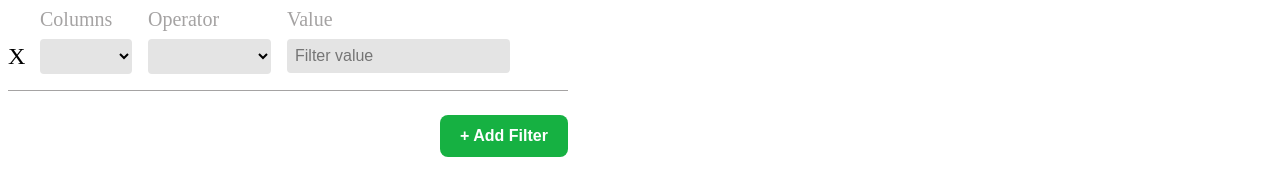
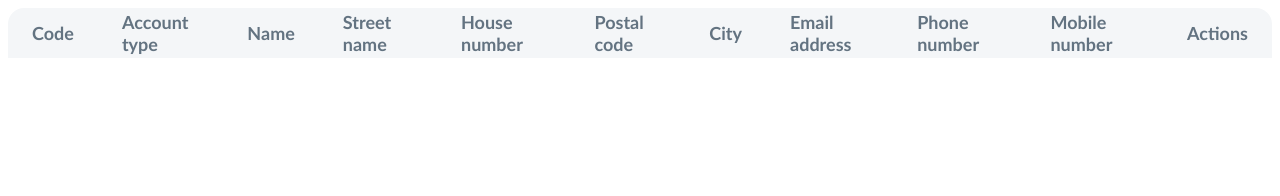
Before and after one commit to iSchoolProjects/mui-premium-table, a website built with Vite: page index.html in a window 1280 px wide. Built offline with nearby package versions, Linux system fonts and the light colour scheme.

Commit message:
fix headre implementation

```diff
--- a/script/components/header.js
+++ b/script/components/header.js
@@ -1,5 +1,25 @@
 import * as styles from '../../styles/header.module.css';
+import createNode from '../utils/createNode';
 
-export default function Header() {
-  return `<h1 class="${styles.header}">Header</h1>`;
+export default function Header(headerParent, keys, current, setCurrent) {
+  const container = createNode(headerParent, {
+    tag: 'div',
+    classes: [styles.header],
+  });
+
+  for (const key of keys) {
+    console.log(current);
+    createNode(container, {
+      tag: 'div',
+      classes: [styles.item],
+      text: key,
+      dataset: current.key === key ? current : null,
+    }).addEventListener('click', function () {
+      setCurrent((prev) => (prev.key === key ? {...prev, sort: (prev.sort + 1) % 3} : {key, sort: 1}));
+    });
+  }
 }
+
+// prvi klik sort na gore
+// drugi klik sort na dole
+// treci klik ugasi sort
--- a/script/index.js
+++ b/script/index.js
@@ -1,7 +1,38 @@
 import '../styles/index.css';
 import Filter from './components/filter';
+import Header from './components/header';
 
-function onChange() {}
+function onChange() { }
 
 const root = document.getElementById('root');
-Filter(root, ['code', 'location'], onChange);
+const keys = [
+  'Code',
+  'Account type',
+  'Name',
+  'Street name',
+  'House number',
+  'Postal code',
+  'City',
+  'Email address',
+  'Phone number',
+  'Mobile number',
+  'Actions',
+];
+
+function wrapper(state, setState) {
+  root.innerHTML = '';
+  Header(root, keys, state, setState);
+}
+const [state, setState] = useState({}, wrapper);
+
+function useState(initial, render) {
+  let state = initial;
+
+  function setState(newState) {
+    if (typeof newState === 'function') state = newState(state);
+    else state = newState;
+    render(state, setState);
+  }
+  render(state, setState);
+  return [state, setState];
+}
--- a/script/utils/createNode.js
+++ b/script/utils/createNode.js
@@ -1,12 +1,14 @@
 /**
  *
- * @param {*} parentNode
+ * @param {HTMLElement} parentNode
  * @param {*} nodeProps
  * @returns {HTMLElement}
  */
 export default function createNode(parentNode, nodeProps) {
   if (!nodeProps['tag']) throw Error('Tag is required');
+
   const element = document.createElement(nodeProps['tag']);
+
   if (nodeProps['classes'] && Array.isArray(nodeProps['classes'])) {
     const classes = nodeProps['classes'];
     for (let i = 0; i < classes.length; i++) {
@@ -27,6 +29,11 @@ export default function createNode(parentNode, nodeProps) {
   if (nodeProps['for']) element.htmlFor = nodeProps['for'];
   if (nodeProps['placeholder']) element.placeholder = nodeProps['placeholder'];
   if (nodeProps['tabindex']) element.tabindex = nodeProps['tabindex'];
+  if (nodeProps['dataset']) {
+    for (const key in nodeProps['dataset']) {
+      element.dataset[key] = nodeProps.dataset[key];
+    }
+  }
   parentNode.append(element);
   return element;
 }
--- a/styles/header.module.css
+++ b/styles/header.module.css
@@ -1,5 +1,36 @@
 .header {
-  width: 200px;
-  height: 200px;
-  color: #ff0000;
+  width: 100%;
+  height: 50px;
+  background-color: #f4f6f8;
+  align-items: center;
+  display: flex;
+  justify-content: space-around;
+  border-top-left-radius: 16px;
+  border-top-right-radius: 16px;
 }
+
+.item {
+  font-family: 'Calibri', sans-serif;
+  font-size: large;
+  font-weight: 600;
+  color: #637381;
+  cursor: pointer;
+  position: relative;
+  padding: 0 1.5rem;
+
+  &[data-sort='1']::after,
+  &[data-sort='2']::after {
+    content: '';
+    background-image: url(/assets/images/arrow-up.svg);
+    width: 20px;
+    height: 20px;
+    display: block;
+    position: absolute;
+    right: 0;
+    top: 0;
+  }
+
+  &[data-sort='2']::after {
+    transform: rotate(180deg);
+  }
+}
```
Also changed, not shown: assets/images/arrow-up.svg (added).
